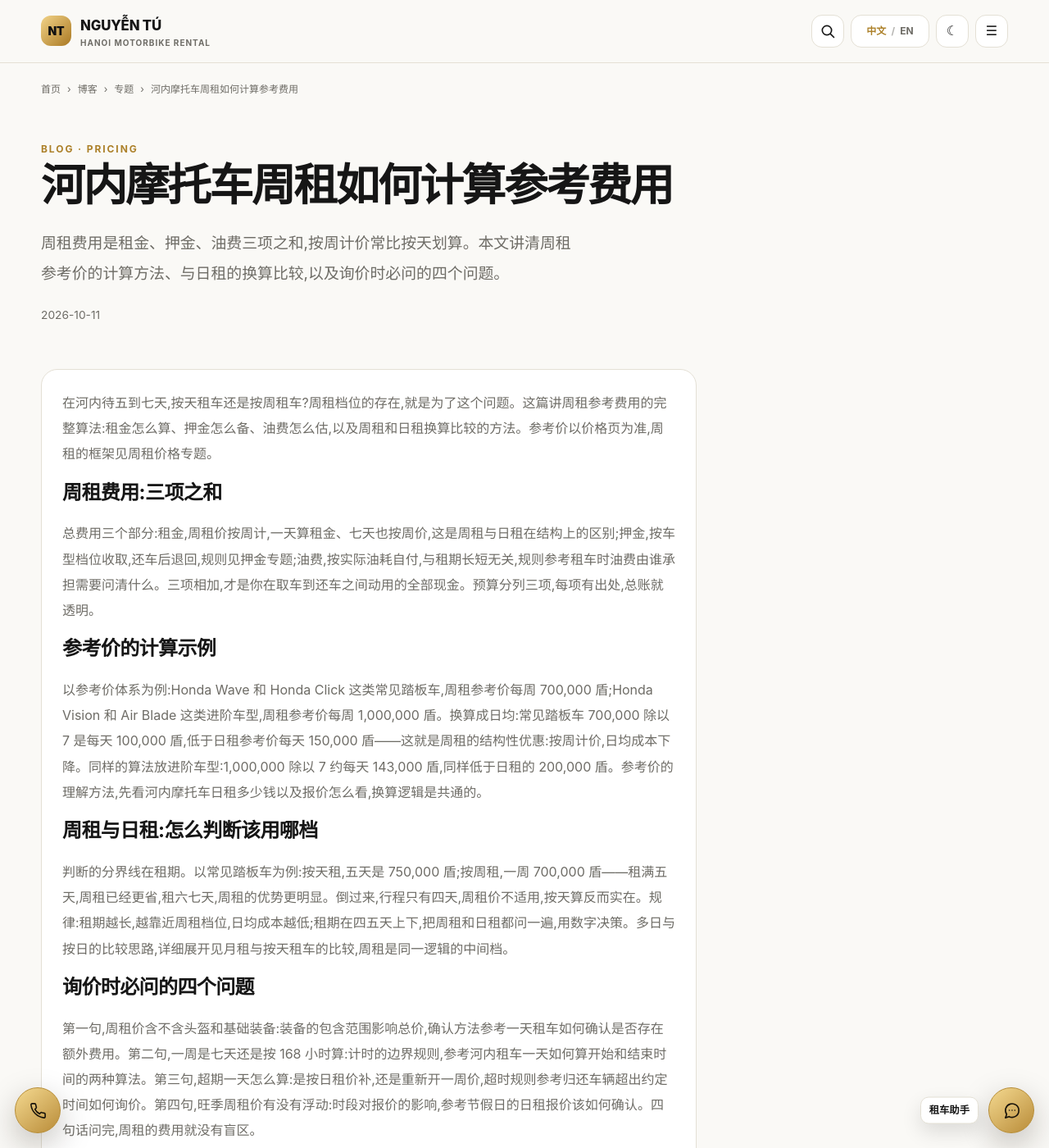
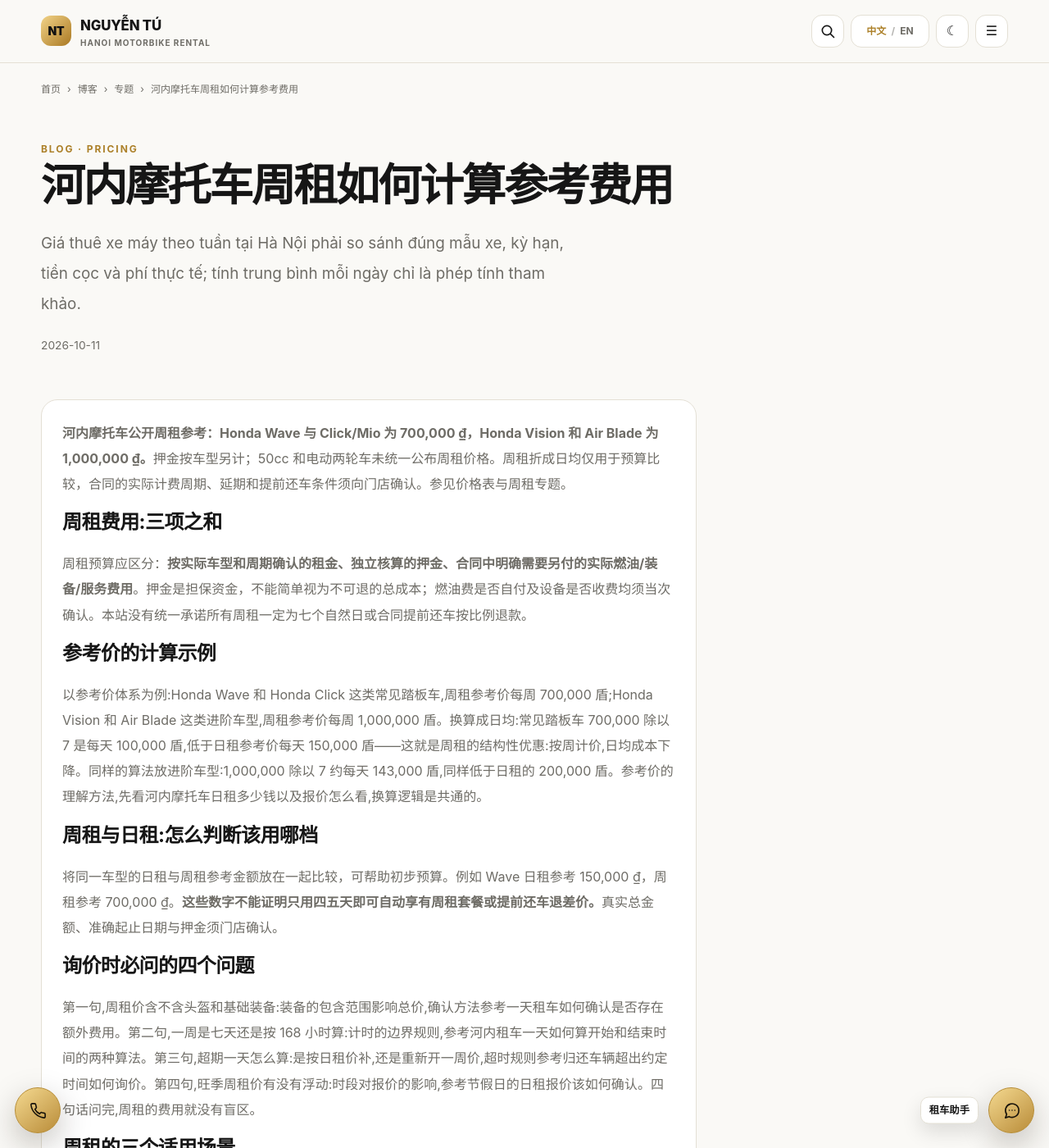
Before and after one commit to thuexemayhanoi/china, a Jekyll site: the page built from _posts/2026-10-11-hanoi-pricing-periods-01.md, in a window 1280 px wide and 1400 px high. Shown: the whole window at 82% size. Built offline with Jekyll 4.4.1, drawn with Linux system fonts in a browser that asks for light colours; some of the changed text lies outside the part shown.

Commit message:
seo(china): verify real published weekly rent and contractual terms 1

```diff
--- a/_posts/2026-10-11-hanoi-pricing-periods-01.md
+++ b/_posts/2026-10-11-hanoi-pricing-periods-01.md
@@ -5,18 +5,19 @@ topic: "pricing"
 subtopic: "weekly"
 permalink: "/blog/hanoi-pricing-periods-01/"
 title: "河内摩托车周租如何计算参考费用"
-description: "周租费用是租金、押金、油费三项之和,按周计价常比按天划算。本文讲清周租参考价的计算方法、与日租的换算比较,以及询价时必问的四个问题。"
+description: "Giá thuê xe máy theo tuần tại Hà Nội phải so sánh đúng mẫu xe, kỳ hạn, tiền cọc và phí thực tế; tính trung bình mỗi ngày chỉ là phép tính tham khảo."
+last_modified_at: "2026-10-12"
 primary_keyword: "河内摩托车周租价格"
 date: "2026-10-11 18:18:07 +0700"
 seo_silo: "pricing/weekly"
 breadcrumbs: [{"label": "博客", "href": "/blog/"}, {"label": "专题", "href": "/topics/pricing/weekly/"}, {"label": "河内摩托车周租如何计算参考费用"}]
 publication_method: "automated_qa"
 ---
-在河内待五到七天,按天租车还是按周租车?周租档位的存在,就是为了这个问题。这篇讲周租参考费用的完整算法:租金怎么算、押金怎么备、油费怎么估,以及周租和日租换算比较的方法。参考价以[价格页](/prices/)为准,周租的框架见[周租价格专题](/topics/pricing/weekly/)。
+**河内摩托车公开周租参考：Honda Wave 与 Click/Mio 为 {{ site.data.vehicles[0].display.week }}，Honda Vision 和 Air Blade 为 {{ site.data.vehicles[1].display.week }}。**押金按车型另计；50cc 和电动两轮车未统一公布周租价格。周租折成日均仅用于预算比较，合同的实际计费周期、延期和提前还车条件须向门店确认。参见[价格表](/prices/)与[周租专题](/topics/pricing/weekly/)。
 
 ## 周租费用:三项之和
 
-总费用三个部分:租金,周租价按周计,一天算租金、七天也按周价,这是周租与日租在结构上的区别;押金,按车型档位收取,还车后退回,规则见[押金专题](/topics/pricing/deposits/);油费,按实际油耗自付,与租期长短无关,规则参考[租车时油费由谁承担需要问清什么](/blog/hanoi-pricing-daily-16/)。三项相加,才是你在取车到还车之间动用的全部现金。预算分列三项,每项有出处,总账就透明。
+周租预算应区分：**按实际车型和周期确认的租金、独立核算的押金、合同中明确需要另付的实际燃油/装备/服务费用**。押金是担保资金，不能简单视为不可退的总成本；燃油费是否自付及设备是否收费均须当次确认。本站没有统一承诺所有周租一定为七个自然日或合同提前还车按比例退款。
 
 ## 参考价的计算示例
 
@@ -24,7 +25,7 @@ publication_method: "automated_qa"
 
 ## 周租与日租:怎么判断该用哪档
 
-判断的分界线在租期。以常见踏板车为例:按天租,五天是 750,000 盾;按周租,一周 700,000 盾——租满五天,周租已经更省,租六七天,周租的优势更明显。倒过来,行程只有四天,周租价不适用,按天算反而实在。规律:租期越长,越靠近周租档位,日均成本越低;租期在四五天上下,把周租和日租都问一遍,用数字决策。多日与按日的比较思路,详细展开见[月租与按天租车的比较](/blog/hanoi-rental-longterm-04/),周租是同一逻辑的中间档。
+将同一车型的日租与周租参考金额放在一起比较，可帮助初步预算。例如 Wave 日租参考 {{ site.data.vehicles[0].display.day }}，周租参考 {{ site.data.vehicles[0].display.week }}。**这些数字不能证明只用四五天即可自动享有周租套餐或提前还车退差价。**真实总金额、准确起止日期与押金须门店确认。
 
 ## 询价时必问的四个问题
 
@@ -32,8 +33,8 @@ publication_method: "automated_qa"
 
 ## 周租的三个适用场景
 
-场景一,一周左右的旅行:行程五到七天,周租是自然的档位,日均成本最低。场景二,不确定归期的行程:先按周租拿周价,实际还车多退少补,比按天逐日累加更稳,提前问清超期规则即可。场景三,预算优先的商务停留:固定一周的驻场,周价锁定成本,油费按实走,总账从第一天就是确定的。
+一周左右的行程可以询问周租，但是否比日租合算取决于车型、实际可租天数、准确交接时刻与合同总价。**不能保证所有五日租约自动享受周价，也不应推定不确定归期可以“多退少补”。**请把时间与延期结算方式写入合同。
 
 ## 结语
 
-周租费用 = 周租价 + 押金 + 油费,三项分列,换算日均,和日租对比——四步算完,该不该按周租车,答案自然出来。参考价是起点,四个问题把起点变成可执行的预算。周租的完整体系,回看[周租价格专题](/topics/pricing/weekly/)。
+周租预算以对应车型的公开周租参考价为起点，同时分别核对押金及真正适用的服务费用。**日均价格只是估算，真实计费周期和是否允许延期/退差价以门店确认的合同为准。**参见[周租价格指南](/topics/pricing/weekly/)。
```
